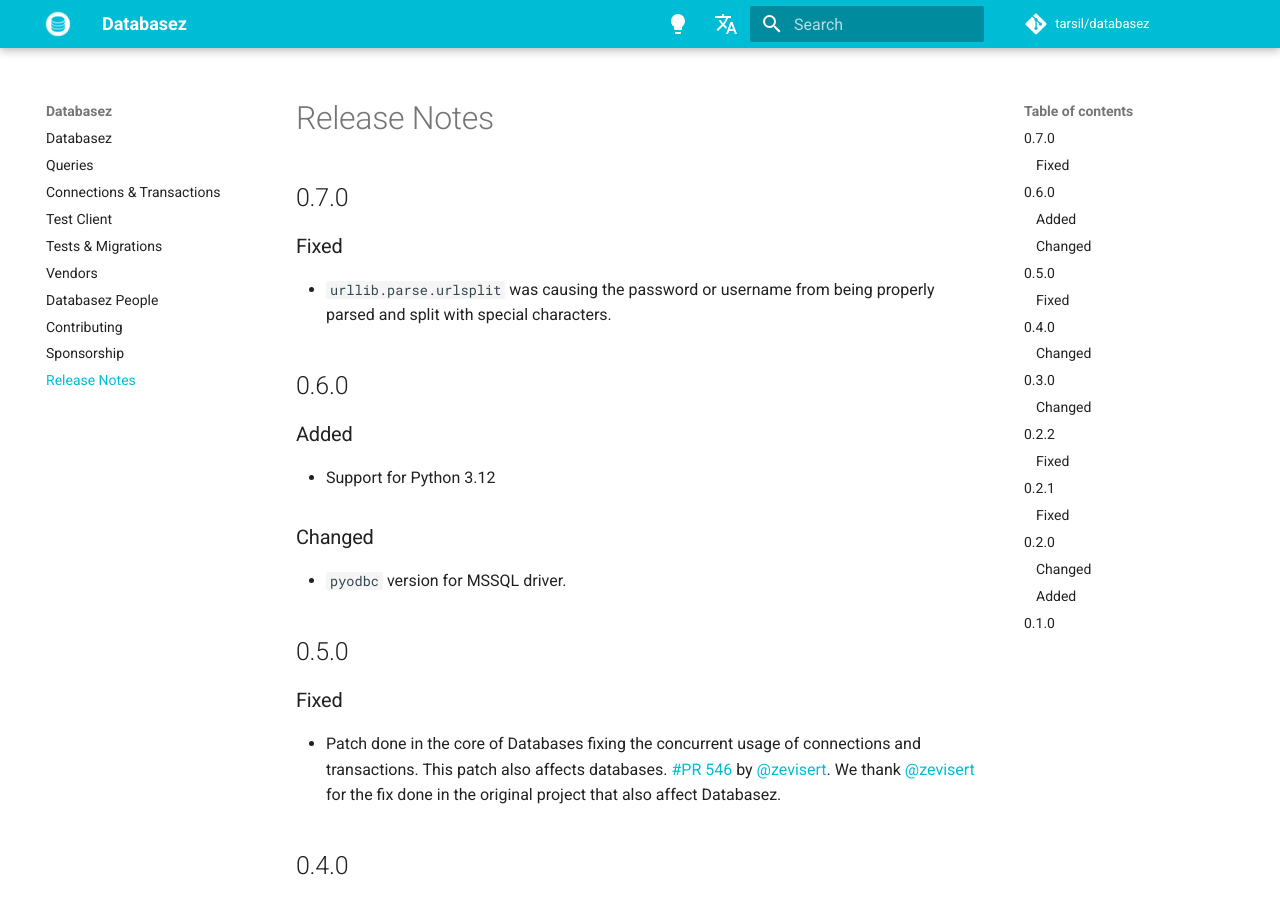
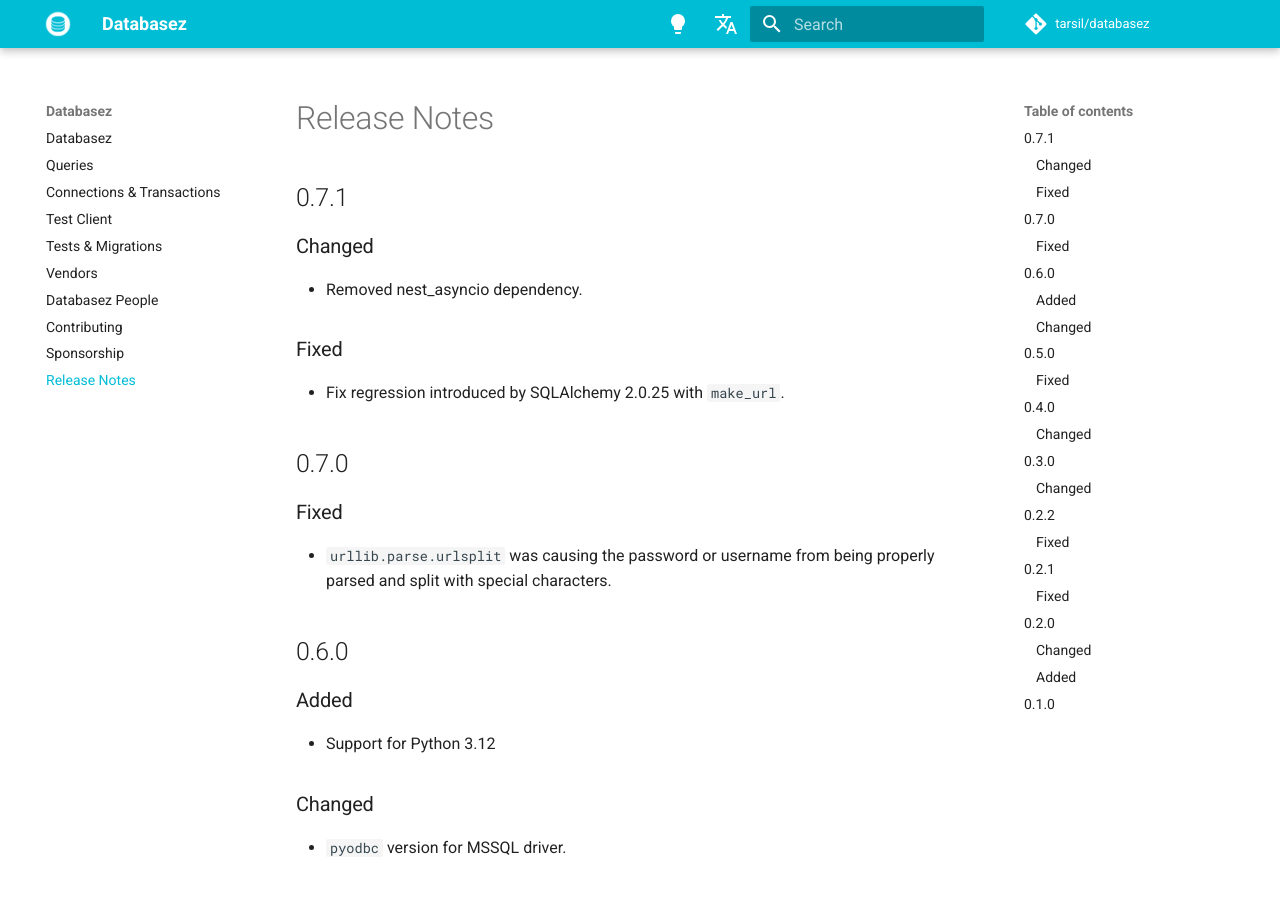
Before and after one commit to dymmond/databasez, an MkDocs documentation site: the page built from docs/release-notes.md, in a window 1280 px wide and 900 px high. Built offline with MkDocs 1.6.1 and Material for MkDocs 9.7.7, drawn with Linux system fonts in a browser that asks for light colours; comment, search, counter and statistics services are not loaded.

Commit message:
Release 0.7.1

```diff
--- a/databasez/__init__.py
+++ b/databasez/__init__.py
@@ -1,5 +1,5 @@
 from databasez.core import Database, DatabaseURL
 
-__version__ = "0.7.0"
+__version__ = "0.7.1"
 
 __all__ = ["Database", "DatabaseURL"]
--- a/docs/release-notes.md
+++ b/docs/release-notes.md
@@ -1,4 +1,14 @@
 # Release Notes
+
+## 0.7.1
+
+### Changed
+
+- Removed nest_asyncio dependency.
+
+### Fixed
+
+- Fix regression introduced by SQLAlchemy 2.0.25 with `make_url`.
 
 ## 0.7.0
 
```
